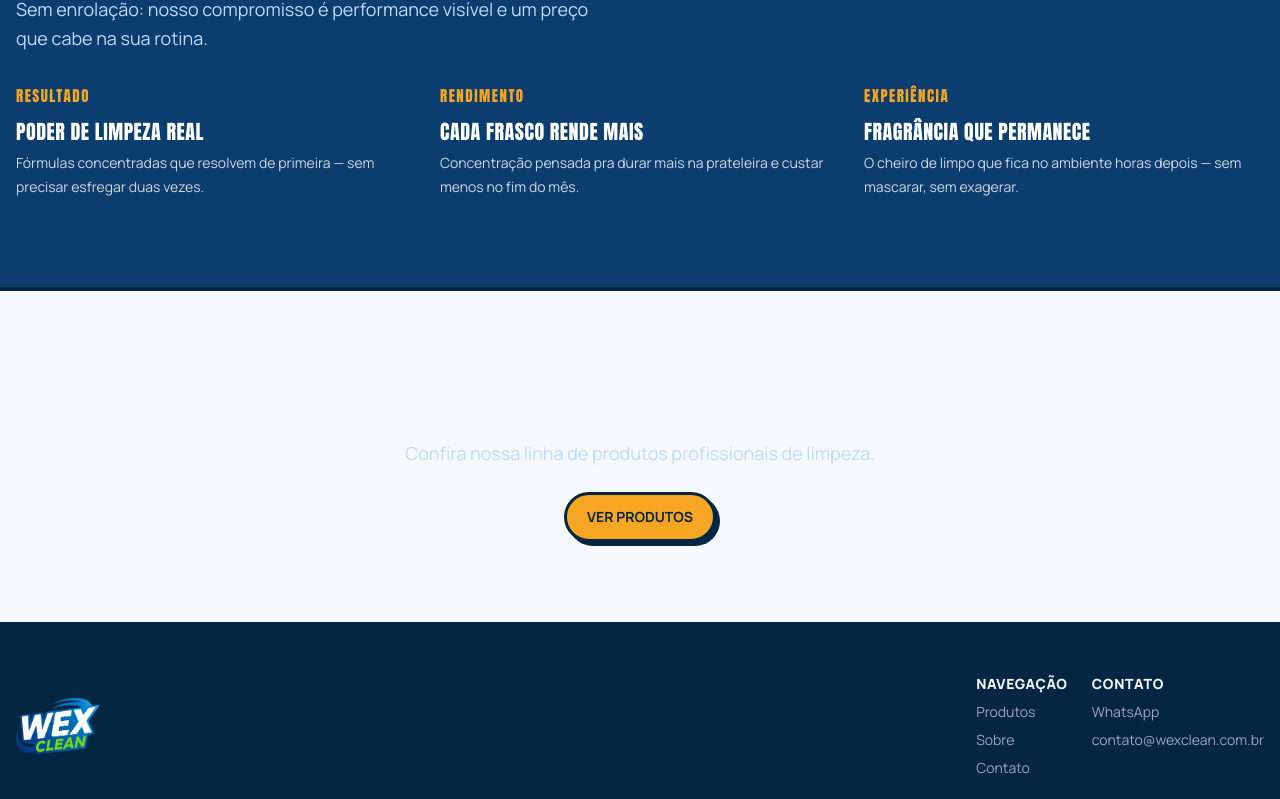
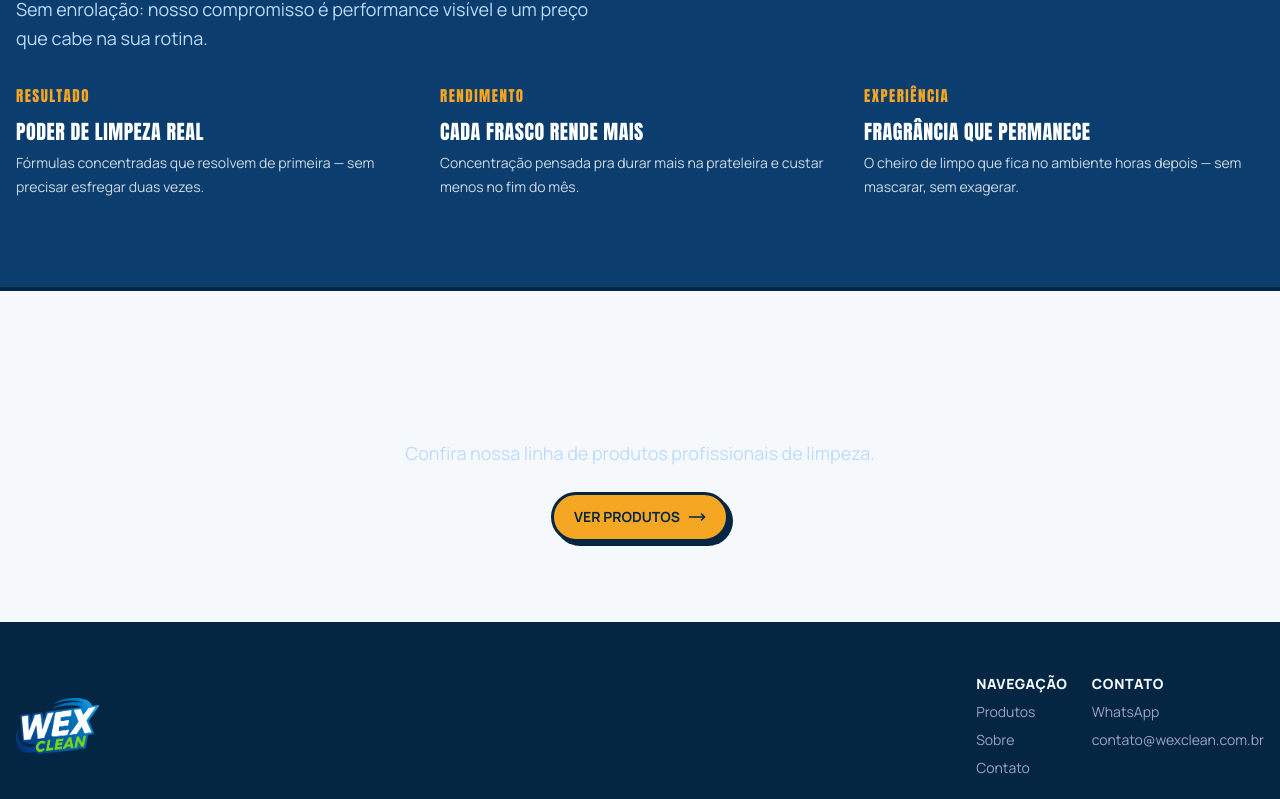
Before and after one commit to gabrielgua/wexclean-landing, a Vue app: page / in a window 1280 px wide. Shown: the part 1998-2797 px from the top of the page. Built offline with nearby package versions, Linux system fonts and the light colour scheme.

Commit message:
chore: add lucide icons

```diff
--- a/package.json
+++ b/package.json
@@ -12,6 +12,7 @@
     "format": "prettier --write --experimental-cli src/"
   },
   "dependencies": {
+    "@lucide/vue": "^1.23.0",
     "@tailwindcss/vite": "^4.3.2",
     "pinia": "^3.0.4",
     "tailwindcss": "^4.3.2",
--- a/src/Button.vue
+++ b/src/Button.vue
@@ -14,7 +14,7 @@ withDefaults(defineProps<{
 
 <template>
   <button
-    class="font-bold text-sm uppercase px-5 py-3 rounded-full border-3 shadow-[4px_4px_0] transition-all duration-150 ease-in-out cursor-pointer hover:-translate-0.5 hover:shadow-[6px_6px_0] active:translate-0 active:shadow-[2px_2px_0] outline-none"
+    class="flex items-center gap-2 font-bold text-sm uppercase px-5 py-3 rounded-full border-3 shadow-[4px_4px_0] transition-all duration-150 ease-in-out cursor-pointer hover:-translate-0.5 hover:shadow-[6px_6px_0] active:translate-0 active:shadow-[2px_2px_0] outline-none"
     :class="[bgColor, textColor, shadowColor, borderColor]">
     <slot />
   </button>
--- a/src/components/CallToAction.vue
+++ b/src/components/CallToAction.vue
@@ -1,6 +1,8 @@
 <script setup lang="ts">
 import Button from '@/Button.vue';
 import Section from './Section.vue';
+import Icon from './Icon.vue';
+import { MoveRight } from '@lucide/vue';
 
 </script>
 
@@ -10,9 +12,10 @@ import Section from './Section.vue';
     <template #title>Pronto para deixar tudo brilhando?</template>
     <template #description>Confira nossa linha de produtos profissionais de limpeza.</template>
     <template #content>
-      <Button bg-color="bg-gold" text-color="text-navy-deep" shadow-color="shadow-navy-deep"
+      <Button class="justify-self-center" bg-color="bg-gold" text-color="text-navy-deep" shadow-color="shadow-navy-deep"
         border-color="border-navy-deep">
         Ver produtos
+        <Icon :icon="MoveRight" />
       </Button>
     </template>
   </Section>
--- /dev/null
+++ b/src/components/Icon.vue
@@ -0,0 +1,15 @@
+<script setup lang="ts">
+import { CircleHelp, type LucideIcon } from '@lucide/vue';
+
+withDefaults(defineProps<{
+  icon?: LucideIcon,
+  size?: number,
+}>(), {
+  icon: CircleHelp,
+  size: 18
+})
+</script>
+
+<template>
+  <component :is="icon" :size="size" v-bind="$attrs" />
+</template>
```
Also changed, not shown: 1 other file (tests, documents, lock files or other folders).
